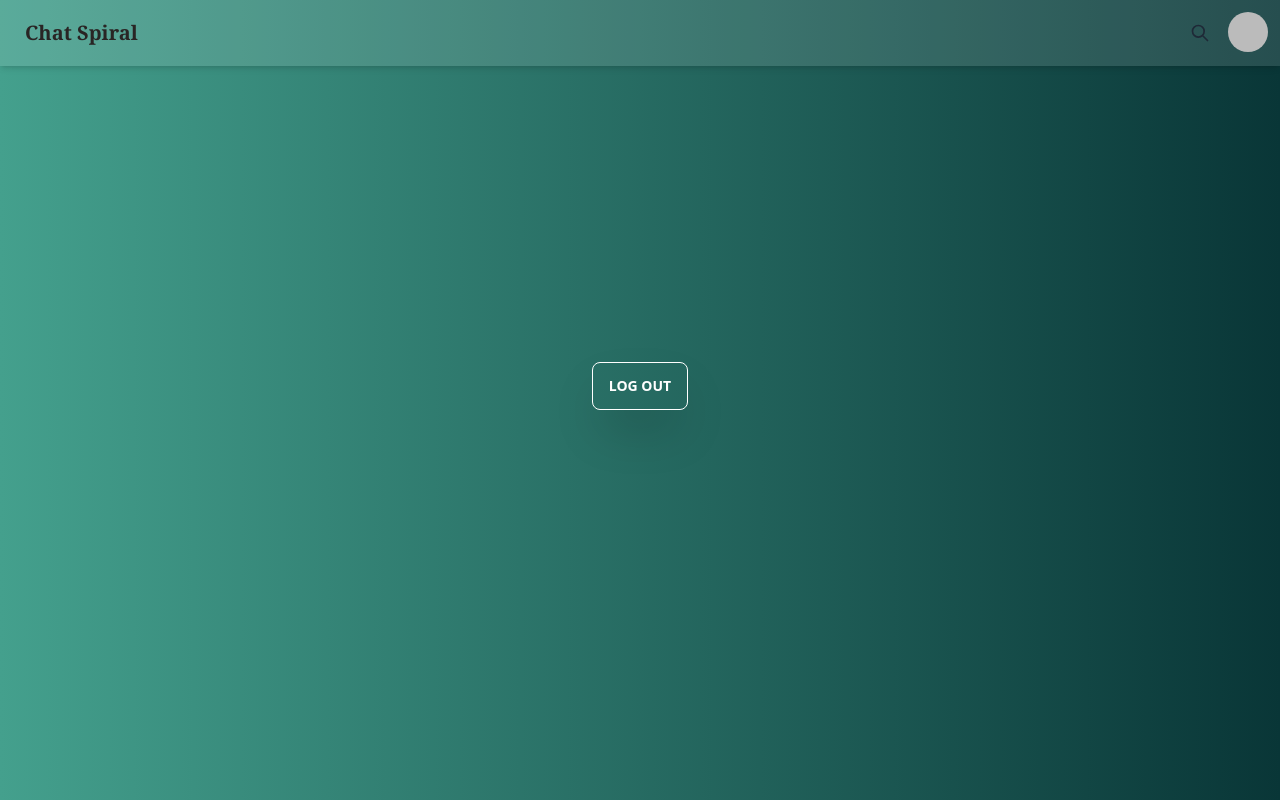
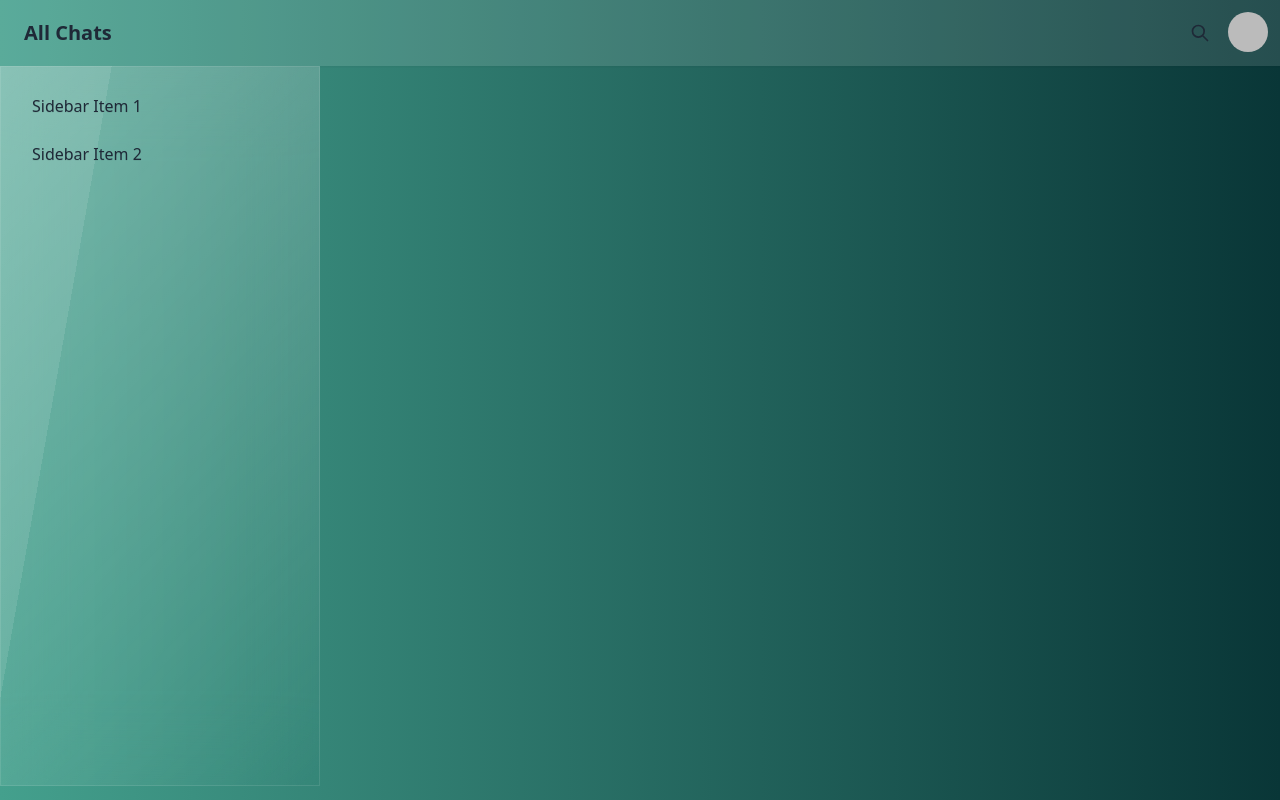
Before and after one commit to m7real/chat-spiral-client, a Next.js app: page / in a window 1280 px wide. Built offline with nearby package versions, Linux system fonts and the light colour scheme; no server answers; sample sign-in values are in the browser's storage.

Commit message:
chat provider added

```diff
--- a/components/Chat/Chat.js
+++ b/components/Chat/Chat.js
@@ -5,9 +5,25 @@ const Chat = () => {
   const { user, loading } = useContext(AuthContext);
 
   return (
-    <section className={`flex flex-col justify-center items-center min-h-[80vh]`}>
-      <button className="btn btn-outline text-white shadow-2xl">Log Out</button>
-    </section>
+    <div className="drawer drawer-mobile max-h-[89vh] lg:max-h-[90vh]">
+      <input id="chat-drawer" type="checkbox" className="drawer-toggle" />
+      <div className="drawer-content flex flex-col items-center justify-center">
+        {/* <!-- Page content here --> */}
+        {/* prettier-ignore */}
+      </div>
+      <div className="drawer-side">
+        <label htmlFor="chat-drawer" className="drawer-overlay"></label>
+        <ul className="menu p-4 w-80 glass">
+          {/* <!-- Sidebar content here --> */}
+          <li>
+            <a>Sidebar Item 1</a>
+          </li>
+          <li>
+            <a>Sidebar Item 2</a>
+          </li>
+        </ul>
+      </div>
+    </div>
   );
 };
 
--- a/components/Navbar/Navbar.js
+++ b/components/Navbar/Navbar.js
@@ -1,5 +1,6 @@
 import { useContext } from "react";
 import { AuthContext } from "../../contexts/AuthProvider";
+import { BsChatLeftTextFill } from "react-icons/bs";
 
 const Navbar = () => {
   const { user, loading, logOut } = useContext(AuthContext);
@@ -11,9 +12,12 @@ const Navbar = () => {
   };
 
   return (
-    <div className="navbar bg-[rgba(255,255,255,0.12)] shadow-md">
+    <div className="navbar bg-[rgba(255,255,255,0.12)] shadow-sm">
       <div className="flex-1">
-        <a className="btn btn-ghost normal-case text-xl font-serif text-stone-800">Chat Spiral</a>
+        <label htmlFor="chat-drawer" className="btn btn-square btn-ghost drawer-button lg:hidden">
+          <BsChatLeftTextFill className="h-full" />
+        </label>
+        <a className="normal-case text-xl font-semibold hidden lg:block ml-4">All Chats</a>
       </div>
       <div className="flex-none">
         <div className="dropdown dropdown-end">
@@ -27,7 +31,7 @@ const Navbar = () => {
               <span className="font-bold text-lg">8 Items</span>
               <span className="text-info">Subtotal: $999</span>
               <div className="card-actions">
-                <button className="btn btn-primary btn-block">View cart</button>
+                <button className="btn glass btn-outline btn-block">View cart</button>
               </div>
             </div>
           </div>
--- /dev/null
+++ b/contexts/ChatProvider.js
@@ -0,0 +1,31 @@
+import { createContext, useContext, useState } from "react";
+
+const ChatContext = createContext();
+
+const ChatProvider = ({ children }) => {
+  // TODO: state that need to be shared, will be here-----------
+  const [search, setSearch] = useState("");
+  const [searchResult, setSearchResult] = useState([]);
+  const [searchLoading, setSearchLoading] = useState("");
+  const [loadingChat, setLoadingChat] = useState(false);
+
+  const chatInfo = {
+    search,
+    searchResult,
+    searchLoading,
+    loadingChat,
+    setSearch,
+    setSearchResult,
+    setSearchLoading,
+    setLoadingChat,
+  };
+
+  return <ChatContext.Provider value={chatInfo}>{children}</ChatContext.Provider>;
+};
+
+// ensures not importing ChatContext repeatedly
+export const ChatState = () => {
+  return useContext(ChatContext);
+};
+
+export default ChatProvider;
--- a/pages/_app.js
+++ b/pages/_app.js
@@ -1,12 +1,15 @@
 import { Toaster } from "react-hot-toast";
 import AuthProvider from "../contexts/AuthProvider";
+import ChatProvider from "../contexts/ChatProvider";
 import "../styles/globals.css";
 
 export default function App({ Component, pageProps }) {
   return (
-    <AuthProvider>
-      <Component {...pageProps} />
-      <Toaster />
-    </AuthProvider>
+    <ChatProvider>
+      <AuthProvider>
+        <Component {...pageProps} />
+        <Toaster />
+      </AuthProvider>
+    </ChatProvider>
   );
 }
--- a/pages/login.js
+++ b/pages/login.js
@@ -10,8 +10,8 @@ export default function Home() {
   const router = useRouter();
   const { user, loading, setLoading, signInWithGoogle } = useContext(AuthContext);
 
-  const saveUser = (name, email) => {
-    const user = { name, email };
+  const saveUser = (name, email, photoURL) => {
+    const user = { name, email, photoURL };
     fetch("http://localhost:5000/users", {
       method: "POST",
       headers: {
@@ -37,7 +37,7 @@ export default function Home() {
         const user = result.user;
         console.log(user);
         toast.success("Login Successful");
-        saveUser(user.displayName, user.email);
+        saveUser(user?.displayName, user?.email, user?.photoURL);
       })
       .catch((error) => {
         console.error(error);
```
